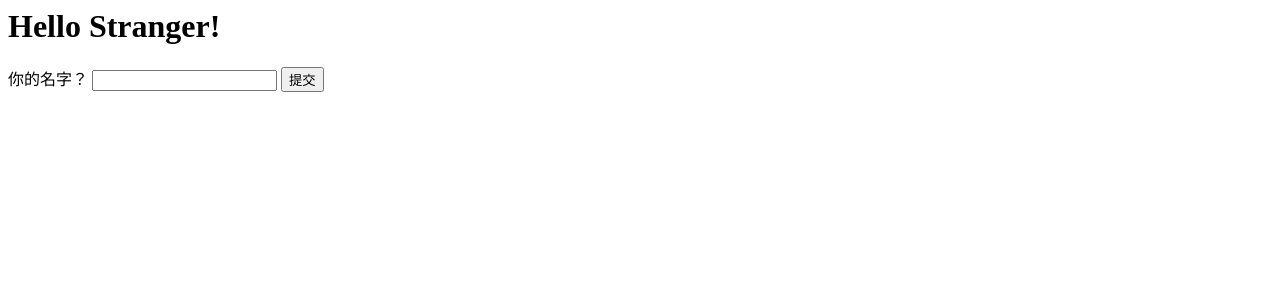
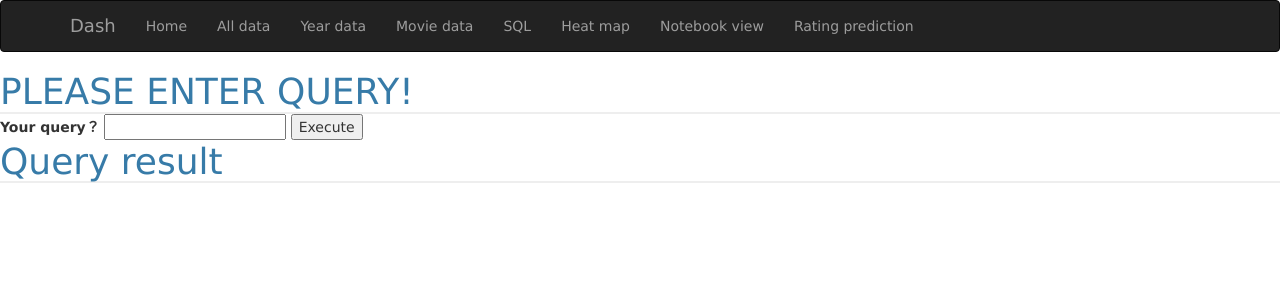
Before and after one commit to yennanliu/web_development, a Flask app: page /test_form in a window 1280 px wide. Shown: the top 300 px of the page. Run offline with Flask 2, Linux system fonts and the light colour scheme; some libraries are stand-ins or nearby versions.

Commit message:
Add files via upload

```diff
--- a/flask_test_dash/run.py
+++ b/flask_test_dash/run.py
@@ -29,8 +29,8 @@ class NameForm(Form):
     submit = SubmitField('Execute')
 
 class NameForm2(Form):
-    name = StringField('你的名字？',validators=[Required()])
-    submit = SubmitField('提交')
+    name = StringField('Your query？',validators=[Required()])
+    submit = SubmitField('Execute')
 
 
 
@@ -46,7 +46,7 @@ def index2():
         data = grab_data(name)
         print (data)
         #return render_template('sql_view.html',form=nameForm,name=name)
-        return render_template('sql_view.html',form=nameForm,query=data,tables=[data.to_html()],titles = ['Your query result'])
+        return render_template('test_form.html',form=nameForm,query=data,tables=[data.to_html()],titles = ['Your query result'])
     return render_template('test_form.html',form=nameForm,name=name)
 
 
--- a/flask_test_dash/templates/test_form.html
+++ b/flask_test_dash/templates/test_form.html
@@ -1,12 +1,18 @@
+{% extends "base.html" %}
+{% block content %}
+{{ super() }}
+
+
+
 <html>
     <head>
         <title>首页</title>
     </head>
     <body>
         {% if name %}
-            <h1>Hello,{{ name }}!</h1>
+            <h1>YOUR QUERY,{{ name }}!</h1>
         {% else %}
-            <h1>Hello Stranger!</h1>
+            <h1>PLEASE ENTER QUERY!</h1>
         {% endif %}
 
         <form method="POST">
@@ -15,4 +21,18 @@
             {{ form.submit() }}
         </form>
     </body>
+
+
 </html>
+
+
+<link rel=stylesheet type=text/css href="{{ url_for('static', filename='style.css') }}">
+<div class=page>
+  <h1>Query result</h1>
+  {% for table in tables %}
+
+    {{ table|safe }}
+  {% endfor %}
+</div>
+
+{% endblock %}
```
